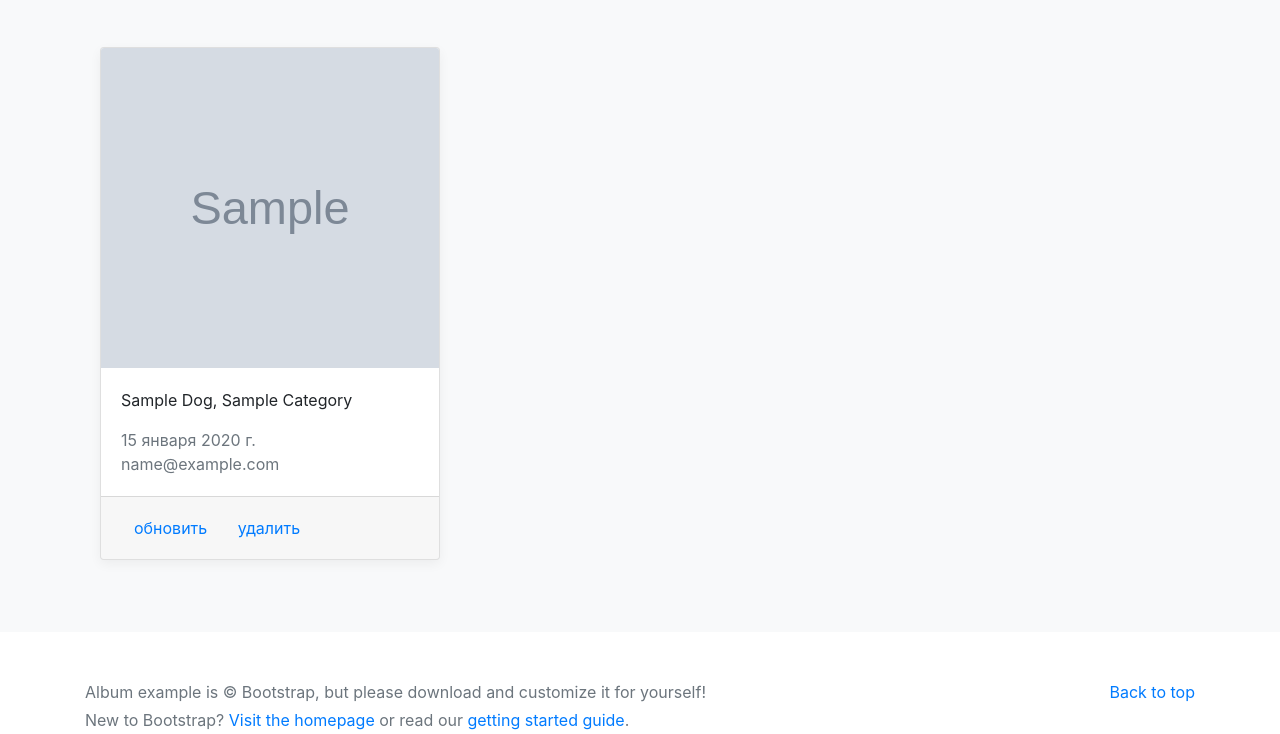
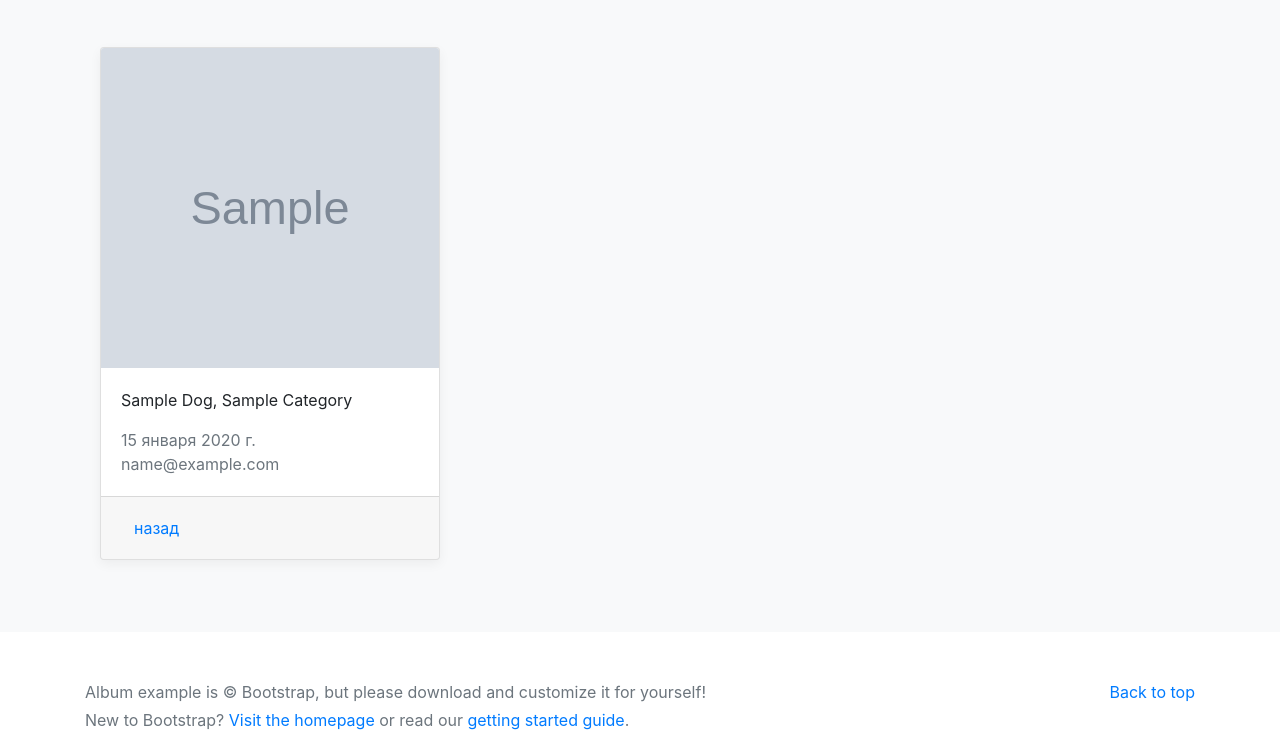
Before and after one commit to e-koshlakov/djangoCBVProject, a Django app: page /dogs/detail/1/ in a window 1280 px wide. Shown: the part 353-1087 px from the top of the page. Run offline with Django 5.2, Linux system fonts and the light colour scheme; tables that the repository leaves empty hold one stand-in row (values such as "Sample post"); grey boxes marked "Sample" are stand-in pictures; parts of the project's set-up code (start-up, migrations or seed data) failed here and were passed over; some libraries are stand-ins or nearby versions.

Commit message:
Теперь кнопку редактирования и удаления видят либо владелец либо  администрация.

```diff
--- a/dogs/templates/dogs/detail.html
+++ b/dogs/templates/dogs/detail.html
@@ -14,9 +14,11 @@
             <span class="text-muted">{{ object.owner|default:"Без хозяина" }}</span>
         </div>
         <div class="card-footer">
+            <a class="btn btn-link" href="{% url 'dogs:list_dogs' %}">назад</a>
+            {% if user.is_staff or user == object.owner %}
             <a class="btn btn-link" href="{% url 'dogs:update_dog' object.pk %}">обновить</a>
             <a class="btn btn-link" href="{% url 'dogs:delete_dog' object.pk %}">удалить</a>
-
+            {% endif %}
         </div>
     </div>
 </div>
```
